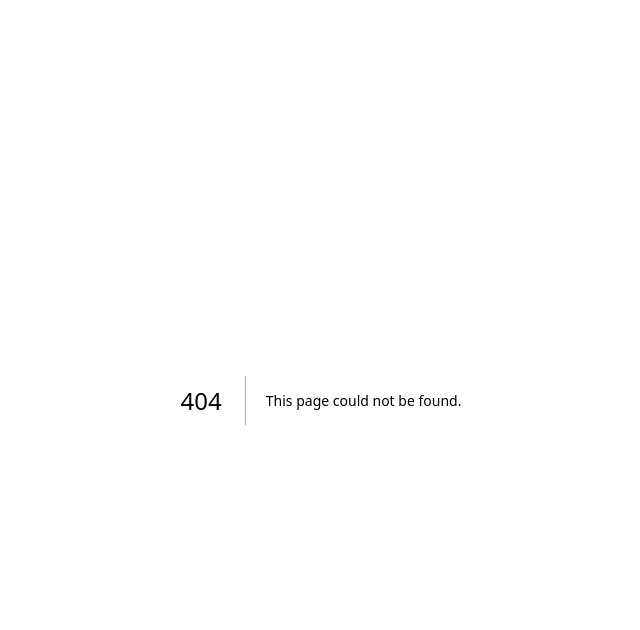
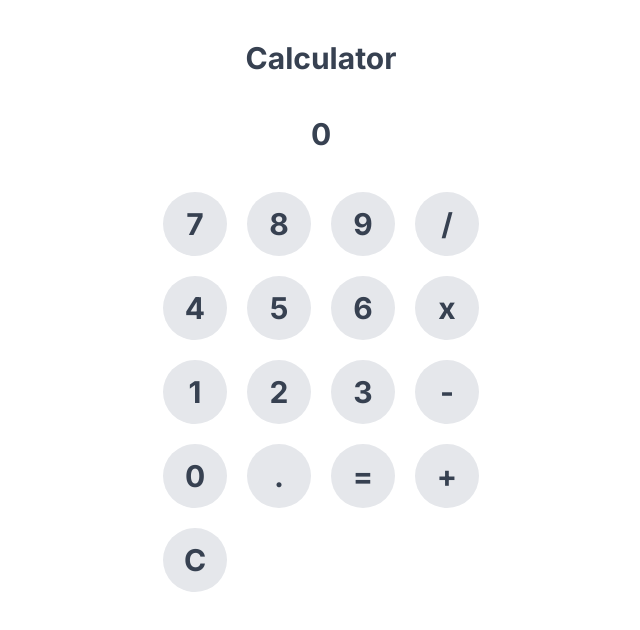
Before and after one commit to 326-T/next-handson, a Next.js app in the folder answer/hello-world/: page /calculator in a window 1280 px wide. Before the commit this address had no page. Shown: the top 630 px of the page, without its empty margins (319-959 px from the left). Built offline with nearby package versions, Linux system fonts and the light colour scheme.

Commit message:
[add]電卓を実装

```diff
--- /dev/null
+++ b/answer/hello-world/src/app/calculator/components/button.tsx
@@ -0,0 +1,25 @@
+"use client";
+
+export default function CircleButton({
+  value,
+  onClick,
+}: {
+  value: number | string;
+  onClick: () => void;
+}) {
+  return (
+    <button
+      className="
+        w-16 h-16
+        bg-gray-200
+        hover:bg-gray-300
+        rounded-full
+        focus:bg-orange-500
+        focus:text-white
+      "
+      onClick={onClick}
+    >
+      {value}
+    </button>
+  );
+}
--- /dev/null
+++ b/answer/hello-world/src/app/calculator/page.tsx
@@ -0,0 +1,85 @@
+"use client";
+
+import { useMemo, useState } from "react";
+import CircleButton from "./components/button";
+
+type Operator = "+" | "-" | "x" | "/" | "=";
+
+export default function Calculator() {
+  const [pushed, setPushed] = useState<string[]>([]);
+  const [history, setHistory] = useState<(number | Operator)[]>([]);
+  const pushedNumber = useMemo(
+    () => (pushed.length ? parseFloat(pushed.join("")) : undefined),
+    [pushed]
+  );
+  const calculated = useMemo(() => {
+    if (!history.length) return 0;
+    const copied = [...history];
+    while (copied.length > 3) {
+      const [num1, operator, num2] = copied.splice(0, 3);
+      if (typeof num1 !== "number" || typeof num2 !== "number") break;
+      if (operator === "+") copied.unshift(num1 + num2);
+      else if (operator === "-") copied.unshift(num1 - num2);
+      else if (operator === "x") copied.unshift(num1 * num2);
+      else if (operator === "/") copied.unshift(num1 / num2);
+    }
+    return copied[0];
+  }, [history]);
+
+  const onNumberClick = (value: string) => {
+    setPushed((prev) => [...prev, value]);
+  };
+
+  const onOperatorClick = (value: Operator) => {
+    if (pushedNumber) setHistory((prev) => [...prev, pushedNumber, value]);
+    else if (history.length) {
+      if (value === "=" && history.length > 3)
+        setHistory((prev) => [
+          ...prev.slice(0, -1),
+          prev[prev.length - 3],
+          prev[prev.length - 2],
+          "=",
+        ]);
+      setHistory((prev) => prev.slice(0, -1).concat(value));
+    }
+    setPushed([]);
+  };
+
+  const onClearClick = () => {
+    setPushed([]);
+    setHistory([]);
+  };
+
+  return (
+    <>
+      <div className="flex justify-center">
+        <div className="block p-10 space-y-10 text-3xl text-gray-700 font-bold">
+          <h1 className="text-center">Calculator</h1>
+          <h3 className="text-center">
+            {pushedNumber ? pushedNumber : calculated}
+          </h3>
+          <div className="grid grid-cols-4 gap-5">
+            <CircleButton value={7} onClick={() => onNumberClick("7")} />
+            <CircleButton value={8} onClick={() => onNumberClick("8")} />
+            <CircleButton value={9} onClick={() => onNumberClick("9")} />
+            <CircleButton value="/" onClick={() => onOperatorClick("/")} />
+            <CircleButton value={4} onClick={() => onNumberClick("4")} />
+            <CircleButton value={5} onClick={() => onNumberClick("5")} />
+            <CircleButton value={6} onClick={() => onNumberClick("6")} />
+            <CircleButton value="x" onClick={() => onOperatorClick("x")} />
+            <CircleButton value={1} onClick={() => onNumberClick("1")} />
+            <CircleButton value={2} onClick={() => onNumberClick("2")} />
+            <CircleButton value={3} onClick={() => onNumberClick("3")} />
+            <CircleButton value="-" onClick={() => onOperatorClick("-")} />
+            <CircleButton value={0} onClick={() => onNumberClick("0")} />
+            <CircleButton value="." onClick={() => onNumberClick(".")} />
+            <CircleButton value="=" onClick={() => onOperatorClick("=")} />
+            <CircleButton value="+" onClick={() => onOperatorClick("+")} />
+            <CircleButton value="C" onClick={onClearClick} />
+          </div>
+        </div>
+      </div>
+      <p className="text-center text-xl text-gray-700">{history.join(" ")}</p>
+    </>
+  );
+}
```
